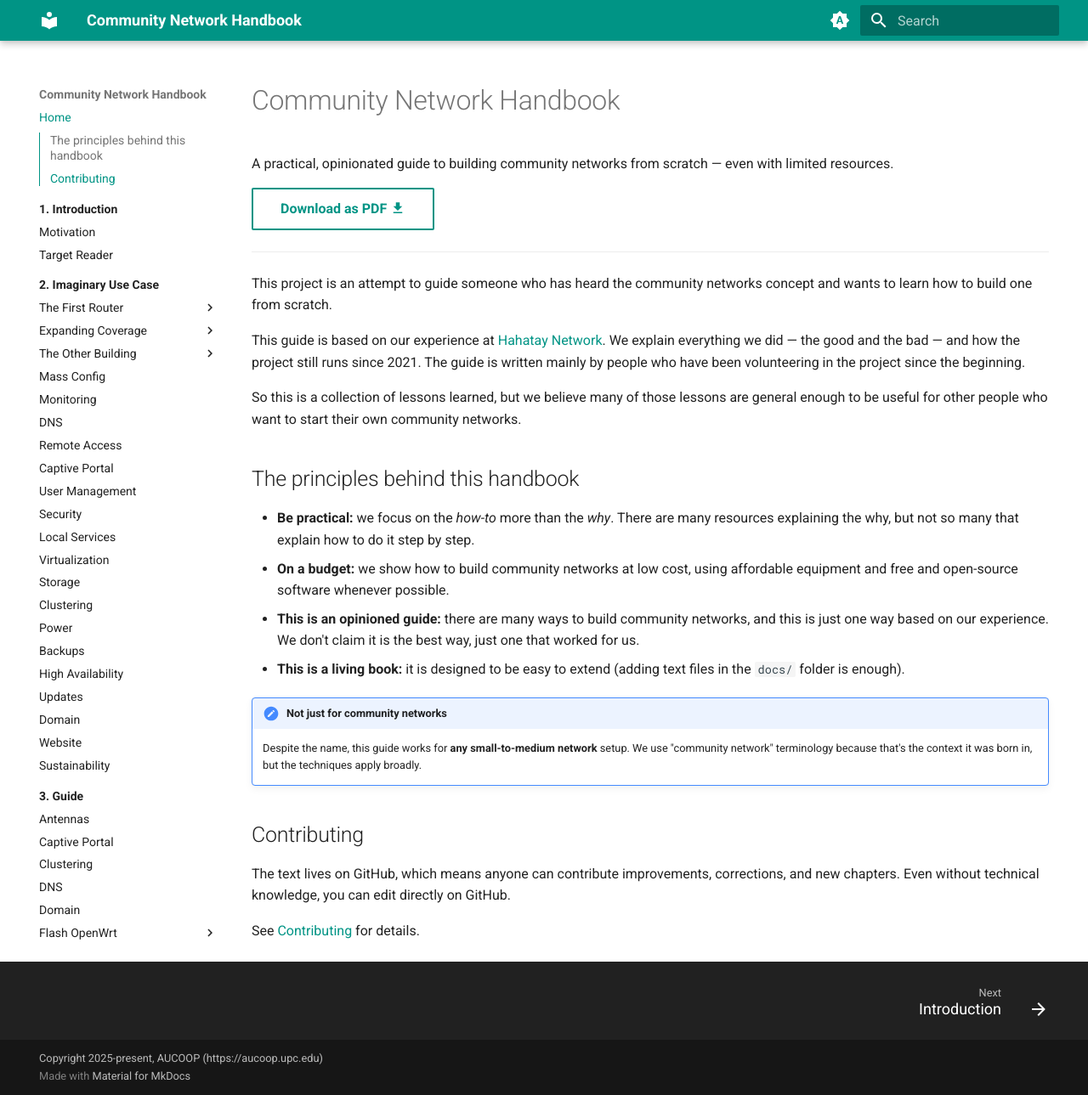
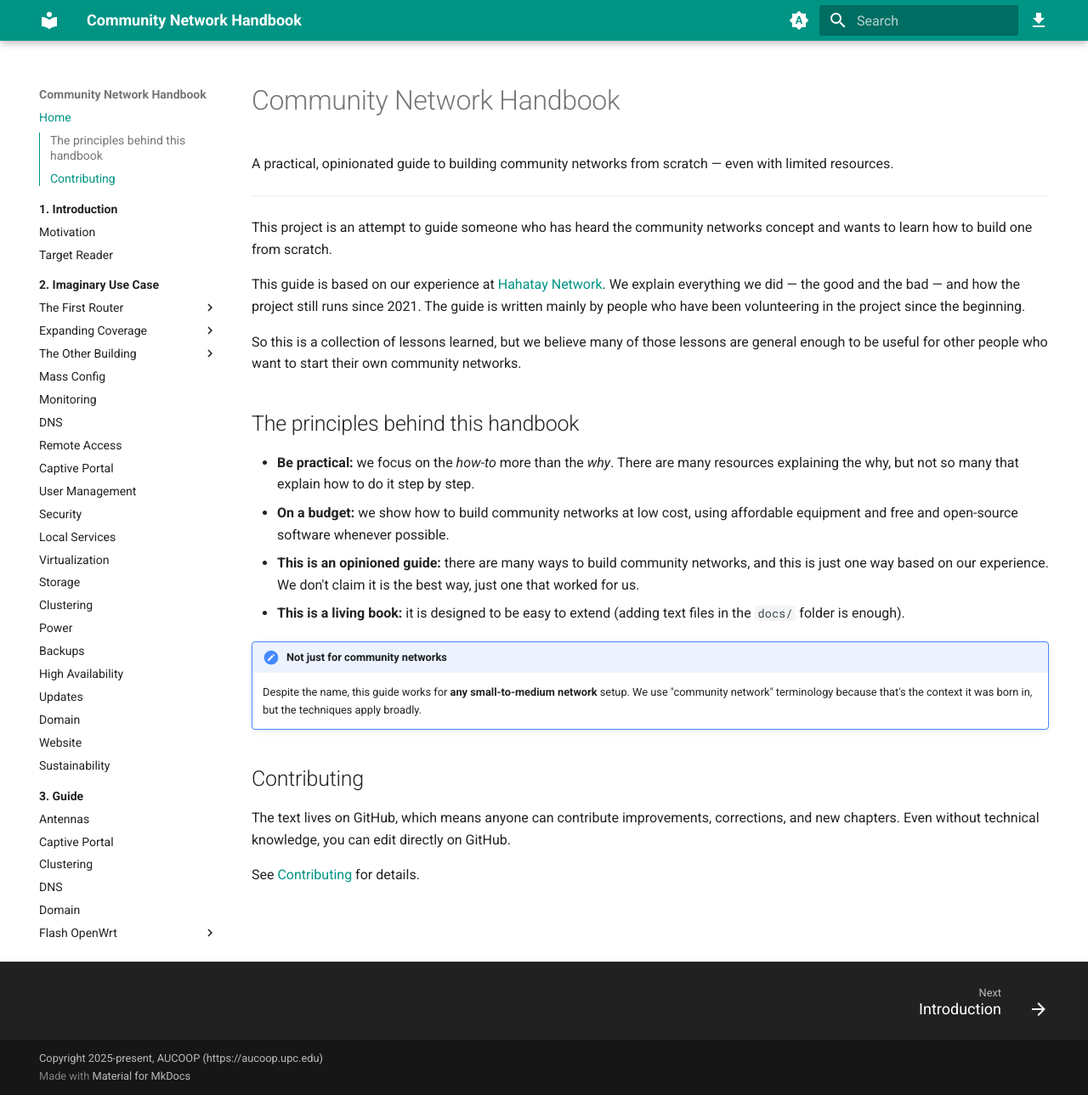
Before and after one commit to aucoop/Community-Network-Handbook, an MkDocs documentation site: the page built from docs/index.md, in a window 1280 px wide and 1289 px high. Shown: the whole window at 85% size. Built offline with MkDocs 1.6.1 and Material for MkDocs 9.7.7, drawn with Linux system fonts in a browser that asks for light colours.

Commit message:
Add global PDF header action

```diff
--- a/docs/index.md
+++ b/docs/index.md
@@ -1,8 +1,6 @@
 # Community Network Handbook
 
 A practical, opinionated guide to building community networks from scratch — even with limited resources.
-
-[Download as PDF :material-download:](https://github.com/aucoop/Community-Network-Handbook/releases/latest/download/Community-Network-Handbook.pdf){ .md-button }
 
 ---
 
--- a/mkdocs.yml
+++ b/mkdocs.yml
@@ -120,6 +120,7 @@
 
 theme:
   name: material
+  custom_dir: overrides
   features:
     # - navigation.tabs
     - navigation.sections
@@ -192,3 +193,6 @@
       output_folder: "out"
       input_folder: "../../src"
       input_extensions: ""
+
+extra:
+  book_download_url: https://github.com/aucoop/Community-Network-Handbook/releases/latest/download/Community-Network-Handbook.pdf
--- /dev/null
+++ b/overrides/partials/header.html
@@ -0,0 +1,116 @@
+<!-- Determine classes -->
+{% set class = "md-header" %}
+{% if "navigation.tabs.sticky" in features %}
+  {% set class = class ~ " md-header--shadow md-header--lifted" %}
+{% elif "navigation.tabs" not in features %}
+  {% set class = class ~ " md-header--shadow" %}
+{% endif %}
+
+<!-- Header -->
+<header class="{{ class }}" data-md-component="header">
+  <nav
+    class="md-header__inner md-grid"
+    aria-label="{{ lang.t('header') }}"
+  >
+
+    <!-- Link to home -->
+    <a
+      href="{{ config.extra.homepage | d(nav.homepage.url, true) | url }}"
+      title="{{ config.site_name | e }}"
+      class="md-header__button md-logo"
+      aria-label="{{ config.site_name }}"
+      data-md-component="logo"
+    >
+      {% include "partials/logo.html" %}
+    </a>
+
+    <!-- Button to open drawer -->
+    <label class="md-header__button md-icon" for="__drawer">
+      {% set icon = config.theme.icon.menu or "material/menu" %}
+      {% include ".icons/" ~ icon ~ ".svg" %}
+    </label>
+
+    <!-- Header title -->
+    <div class="md-header__title" data-md-component="header-title">
+      <div class="md-header__ellipsis">
+        <div class="md-header__topic">
+          <span class="md-ellipsis">
+            {{ config.site_name }}
+          </span>
+        </div>
+        <div class="md-header__topic" data-md-component="header-topic">
+          <span class="md-ellipsis">
+            {% if page.meta and page.meta.title %}
+              {{ page.meta.title }}
+            {% else %}
+              {{ page.title }}
+            {% endif %}
+          </span>
+        </div>
+      </div>
+    </div>
+
+    <!-- Color palette toggle -->
+    {% if config.theme.palette %}
+      {% if not config.theme.palette is mapping %}
+        {% include "partials/palette.html" %}
+      {% endif %}
+    {% endif %}
+
+    <!-- User preference: color palette -->
+    {% if not config.theme.palette is mapping %}
+      {% include "partials/javascripts/palette.html" %}
+    {% endif %}
+
+    <!-- Site language selector -->
+    {% if config.extra.alternate %}
+      {% include "partials/alternate.html" %}
+    {% endif %}
+
+    <!-- Button to open search modal -->
+    {% if "material/search" in config.plugins or "search" in config.plugins %}
+      {% if "material/search" in config.plugins %}
+        {% set search = config.plugins["material/search"] | attr("config") %}
+      {% else %}
+        {% set search = config.plugins["search"] | attr("config") %}
+      {% endif %}
+
+      <!-- Check if search is actually enabled - see https://t.ly/DT_0V -->
+      {% if search.enabled %}
+        <label class="md-header__button md-icon" for="__search">
+          {% set icon = config.theme.icon.search or "material/magnify" %}
+          {% include ".icons/" ~ icon ~ ".svg" %}
+        </label>
+
+        <!-- Search interface -->
+        {% include "partials/search.html" %}
+      {% endif %}
+    {% endif %}
+
+    <!-- Download PDF -->
+    {% if config.extra.book_download_url %}
+      <a
+        href="{{ config.extra.book_download_url }}"
+        title="Download PDF"
+        class="md-header__button md-icon"
+        aria-label="Download PDF"
+      >
+        {% include ".icons/material/download.svg" %}
+      </a>
+    {% endif %}
+
+    <!-- Repository information -->
+    {% if config.repo_url %}
+      <div class="md-header__source">
+        {% include "partials/source.html" %}
+      </div>
+    {% endif %}
+  </nav>
+
+  <!-- Navigation tabs (sticky) -->
+  {% if "navigation.tabs.sticky" in features %}
+    {% if "navigation.tabs" in features %}
+      {% include "partials/tabs.html" %}
+    {% endif %}
+  {% endif %}
+</header>
```
